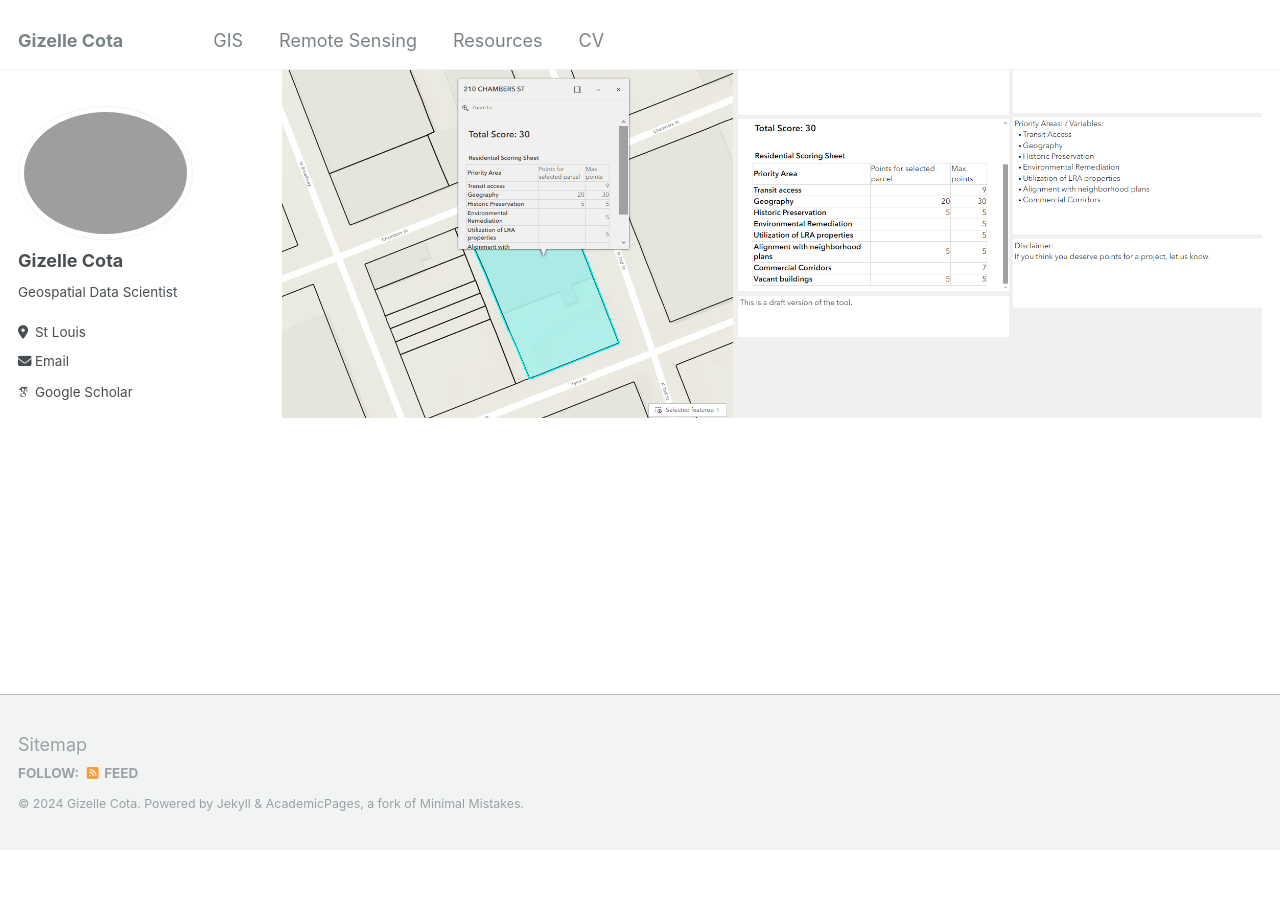
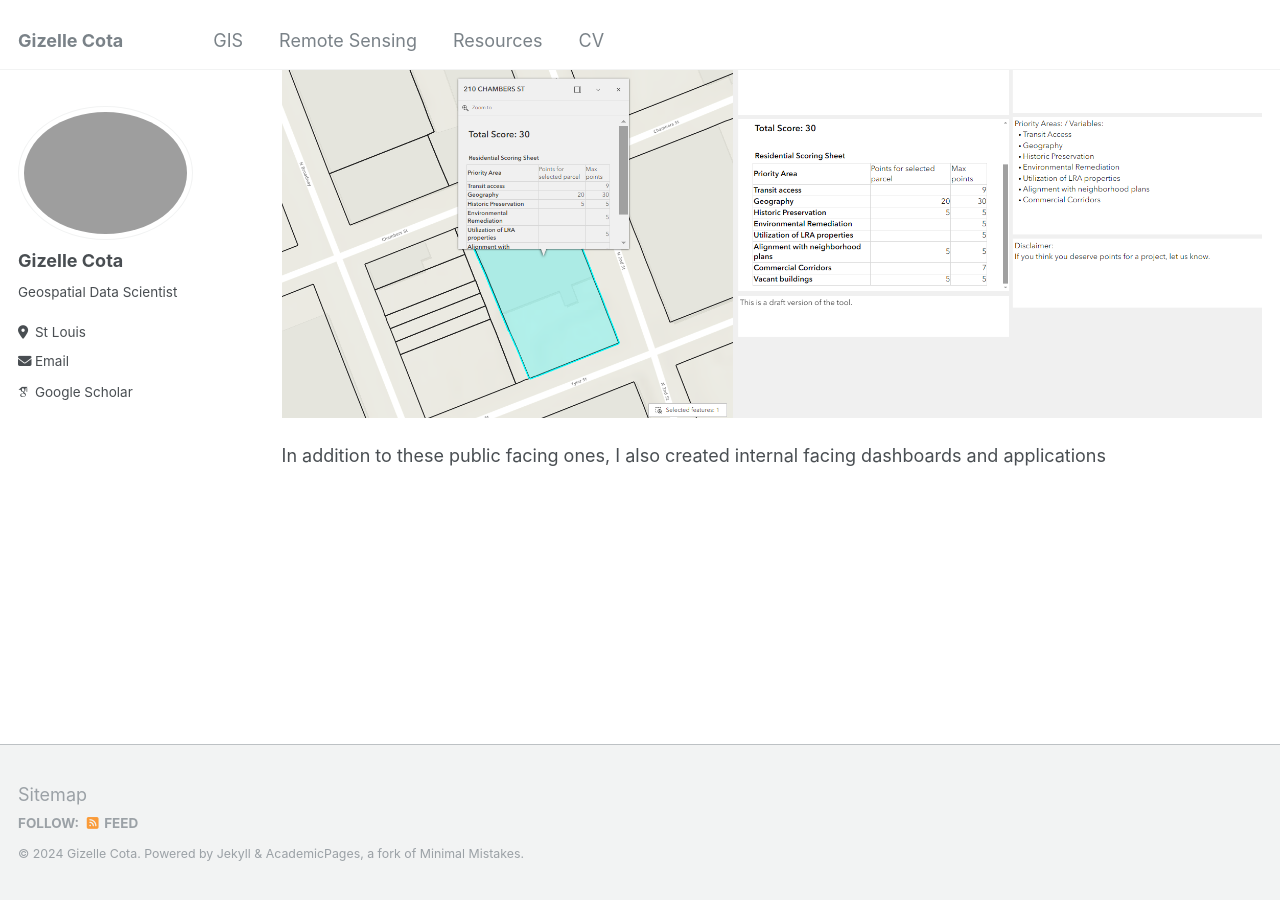
Before and after one commit to cotag11/cotag11.github.io, a Jekyll site: the page built from _pages/GIS.md, in a window 1280 px wide and 900 px high, scrolled down 1459 px. Built offline with Jekyll 4.4.1, drawn with Linux system fonts in a browser that asks for light colours; some web fonts are replaced; before the commit the page ends 2308 px from its top, so only the background shows below that.

Commit message:
Update GIS.md

```diff
--- a/_pages/GIS.md
+++ b/_pages/GIS.md
@@ -19,3 +19,5 @@ This [interactive dashboard](https://insights.arcgis.com/#/view/2f02aea33af84a83
 This [Community Benefit Scorecard](https://experience.arcgis.com/experience/59fdb098b25146bca7063802e1bb3c2a/page/Residential/?draft=true) was created to inform the Economic Development Incentives team about how each potenial project scored against the pre-determined variables and depending on which category they fall under- Residential, Commercial or Mixed Use. The variables considered while creating the score are transit access, whether or not it is a vacant building, its location etc. There is a maximum number of points available for each of these variables. <br>
 The data behind this scorecard was queried using SQL, and automated using Python and windows task scheduler.  <br>
 <img src='/images/communityscorecard.png'> <br>
+
+In addition to these public facing ones, I also created internal facing dashboards and applications
```
